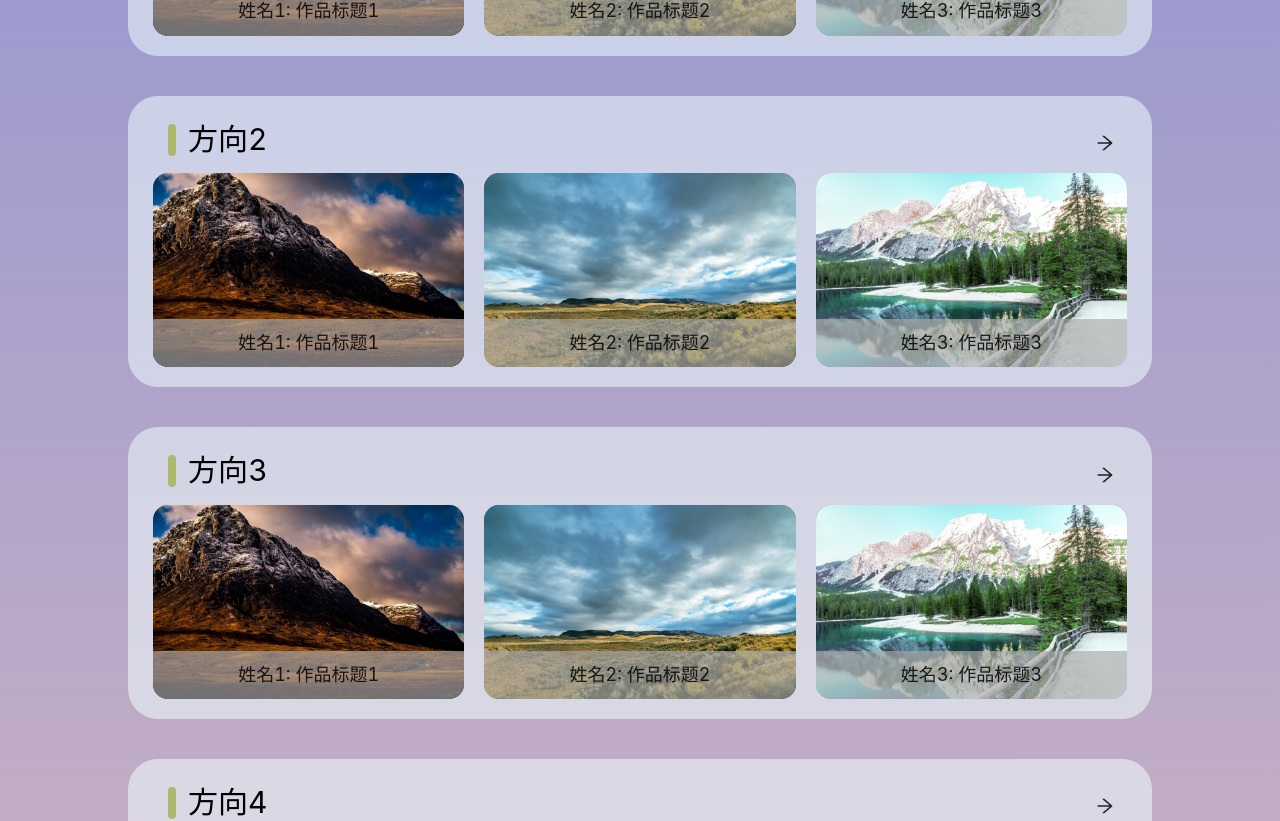
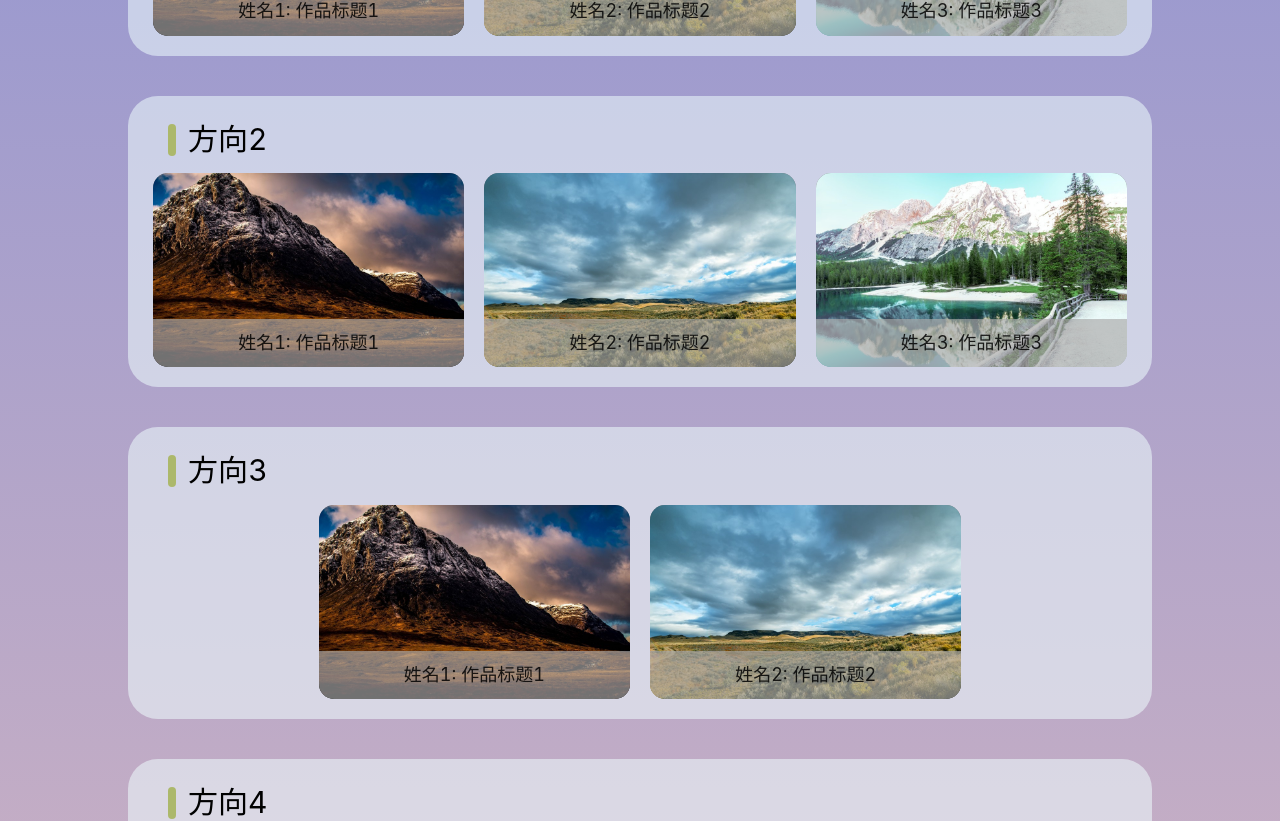
Before and after one commit to happyjohnchen/graduation-project-system, a React (Create React App) app: page /home in a window 1280 px wide. Shown: the part 1120-1941 px from the top of the page. Built offline with nearby package versions, Linux system fonts and the light colour scheme.

Commit message:
调整方向卡片，现在卡片可点击

```diff
--- a/public/works/result.json
+++ b/public/works/result.json
@@ -3,7 +3,7 @@
         {
             "title": "方向1",
             "id": 1,
-            "projects": [123, 234, 345, 456, 567, 678, 789,890,901,102]
+            "projects": [123, 234, 345, 456, 567, 678, 789, 890, 901, 102]
         },
         {
             "title": "方向2",
@@ -13,12 +13,12 @@
         {
             "title": "方向3",
             "id": 3,
-            "projects": [123, 234, 345]
+            "projects": [123, 234]
         },
         {
             "title": "方向4",
             "id": 4,
-            "projects": [123, 234, 345]
+            "projects": [123]
         }
     ],
     "list": [
--- a/src/cards/Card/index.css
+++ b/src/cards/Card/index.css
@@ -8,6 +8,7 @@
     background-color: #676767cc;
     position: relative;
     display: inline-block;
+    cursor: pointer;
 }
 
 .graduation-card-text {
--- a/src/cards/Direction/index.css
+++ b/src/cards/Direction/index.css
@@ -5,6 +5,7 @@
     border-radius: 30px;
     background-color: #f0ffff88;
     position: relative;
+    cursor: pointer;
 }
 
 .direction-card-title-color {
@@ -15,12 +16,6 @@
     float: left;
     margin-left: 30px;
     margin-top: 18px;
-}
-
-.direction-card-title-arrow {
-    position: absolute;
-    margin-left: 92%;
-    margin-top: -40px;
 }
 
 .direction-card-title {
--- a/src/cards/Direction/index.js
+++ b/src/cards/Direction/index.js
@@ -1,10 +1,7 @@
-import { Button } from "antd";
-import { ArrowRightOutlined } from "@ant-design/icons";
 import { useNavigate } from "react-router-dom";
 import "./index.css";
 import GraduationCard from "../Card";
 import { useEffect, useState } from "react";
-import { Utils } from "../../utils/utils";
 const DirectionCard = (props) => {
     const navigate = useNavigate();
     const [projects, setProjects] = useState([]);
@@ -23,7 +20,7 @@ const DirectionCard = (props) => {
             }
         }
         setProjects(ans);
-    }, [id]);
+    }, [id, props.data.directions, props.data.list]);
     return (
         <div
             className="direction-card-outer"
@@ -34,13 +31,6 @@ const DirectionCard = (props) => {
             <div style={{ display: "inline" }}>
                 <div className="direction-card-title-color" />
                 <div className="direction-card-title">{props.children}</div>
-                <Button
-                    className="direction-card-title-arrow"
-                    icon={<ArrowRightOutlined />}
-                    onClick={() => navigate("/direction/" + props.direction.id)}
-                    size="large"
-                    type="text"
-                ></Button>
             </div>
             {projects[0] ? (
                 <div className="direction-card-inner">
--- a/src/pages/Classes/index.js
+++ b/src/pages/Classes/index.js
@@ -5,6 +5,7 @@ import { Utils } from "../../utils/utils";
 import "./index.css";
 
 const Classes = (props) => {
+    document.title = "毕业设计-" + props.class + "班";
     const navigate = useNavigate();
     const location = useLocation();
     const [data, setData] = useState({
--- a/src/pages/Direction/index.js
+++ b/src/pages/Direction/index.js
@@ -41,7 +41,14 @@ const Direction = () => {
             </div>
             <div className="direction-title-color" />
             <div className="direction-title">
-                {data.directions.map((item) => (item.id === id ? item.title : null))}
+                {data.directions.map((item) => {
+                    if (item.id === id) {
+                        document.title = "毕业设计-" + item.title;
+                        return item.title;
+                    } else {
+                        return null;
+                    }
+                })}
             </div>
             <div className="direction-background">
                 {projects.map((item) => (
--- a/src/pages/Home/index.js
+++ b/src/pages/Home/index.js
@@ -3,6 +3,7 @@ import DirectionCard from "../../cards/Direction";
 import { Utils } from "../../utils/utils";
 import "./index.css";
 const Home = () => {
+    document.title = "毕业设计-首页";
     const [data, setData] = useState({
         directions: [],
         list: [],
--- a/src/pages/Info/index.js
+++ b/src/pages/Info/index.js
@@ -4,6 +4,7 @@ import { Utils } from "../../utils/utils";
 import "./index.css";
 
 const Info = () => {
+    document.title = "毕业设计-详情";
     const location = useLocation();
     const navigate = useNavigate();
     const id = parseInt(location.pathname.split("/").pop());
--- a/src/pages/Start/index.js
+++ b/src/pages/Start/index.js
@@ -2,9 +2,10 @@ import { useNavigate } from "react-router-dom";
 
 const Start = () => {
     const navigate = useNavigate();
+    document.title = "毕业设计";
     return (
         <div onClick={() => navigate("/home")}>
-            <img width="100%" src="./imgs/start.jpg" alt="start page"/>
+            <img width="100%" src="./imgs/start.jpg" alt="start page" />
         </div>
     );
 };
```
Also changed, not shown: 1 other file (tests, documents, lock files or other folders).
